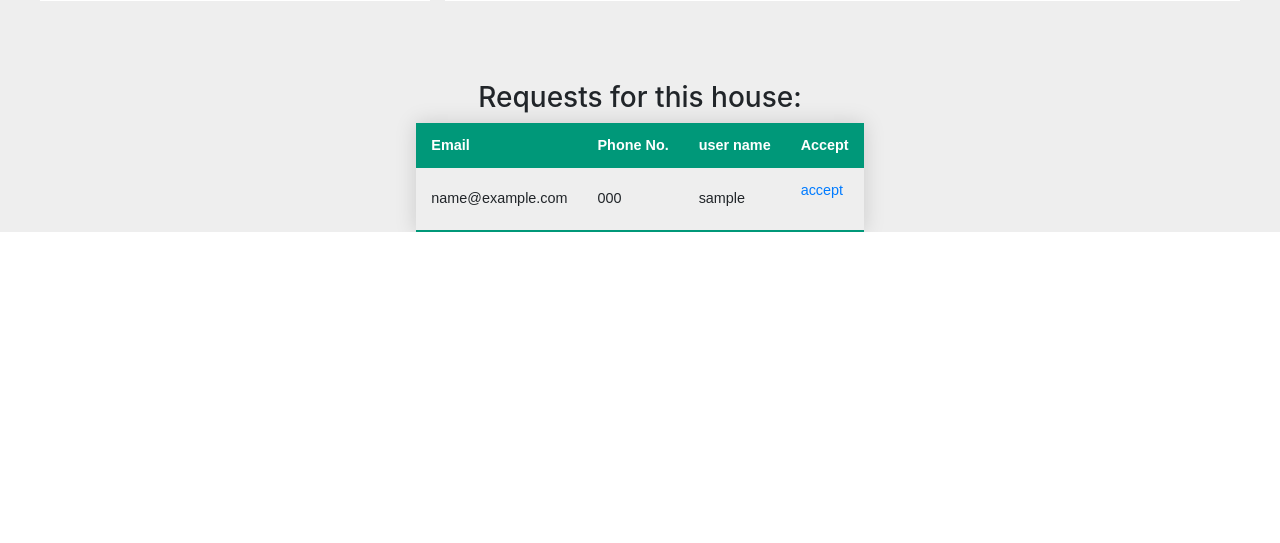
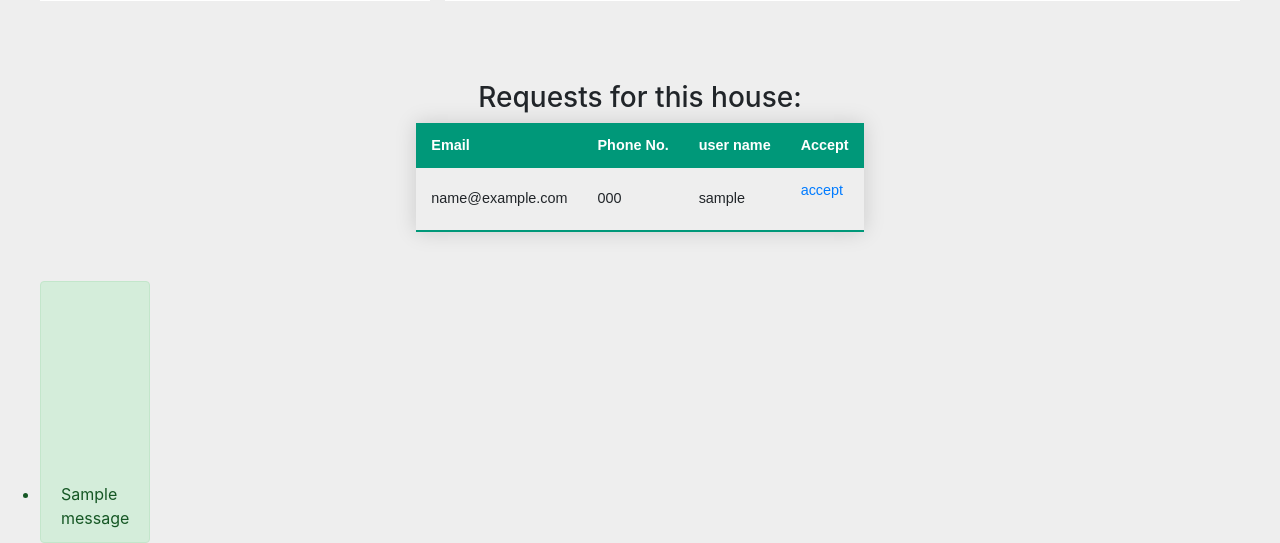
Before and after one commit to srujangit123/DBMS-Project, a Django app: page /houses/1 in a window 1280 px wide. Shown: the part 719-1262 px from the top of the page. Before the commit the page ends 951 px from the top, so only its background shows below. Run offline with Django 3.2, Linux system fonts and the light colour scheme; a user stored in the database is signed in; tables that the repository leaves empty hold one stand-in row (values such as "Sample post"); grey boxes marked "Sample" are stand-in pictures; one stand-in notice (Sample message) is shown; some libraries are stand-ins or nearby versions.

Commit message:
minor stuff

```diff
--- a/rent_app/views.py
+++ b/rent_app/views.py
@@ -31,7 +31,7 @@ def HomePage(request):
     houseImages = HouseImages.objects.raw("SELECT * FROM rent_app_houseimages")
 
     # select all houses in the house table;
-    houses = House.objects.raw("SELECT * FROM rent_app_house")
+    houses = House.objects.raw("SELECT * FROM rent_app_house where vacant = 1")
 
     # Contains [house_id, thumbnail_image] array of arrays
     houseThumbnails = []
--- a/static/css/house_details.css
+++ b/static/css/house_details.css
@@ -188,3 +188,8 @@
   font-weight: bold;
   color: #009879;
 }
+
+.mes{
+  margin-top: 200px;
+  padding-top: 200px;
+}
--- a/templates/house_details.html
+++ b/templates/house_details.html
@@ -64,6 +64,13 @@
       </div>
     </nav>
 
+    {% if messages %}
+    <ul class="messages pos">
+      {% for message in messages %}
+        <li class="pos mes {{ message.tags }} alert alert-success">{{ message }}</li>
+      {% endfor %}
+    </ul>
+  {% endif %}
     </div>
     <div class="containerx">
       <div class="pos image_bg">
```
